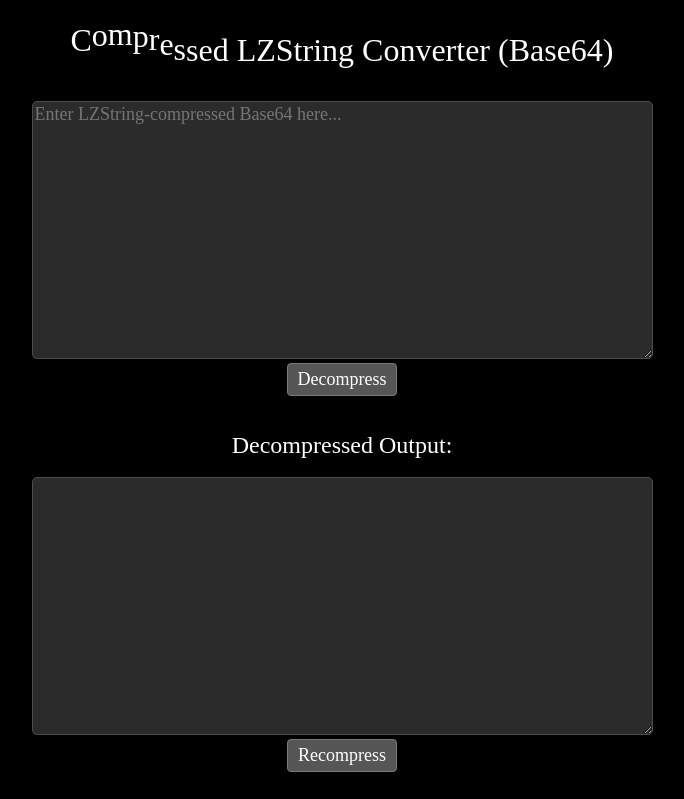
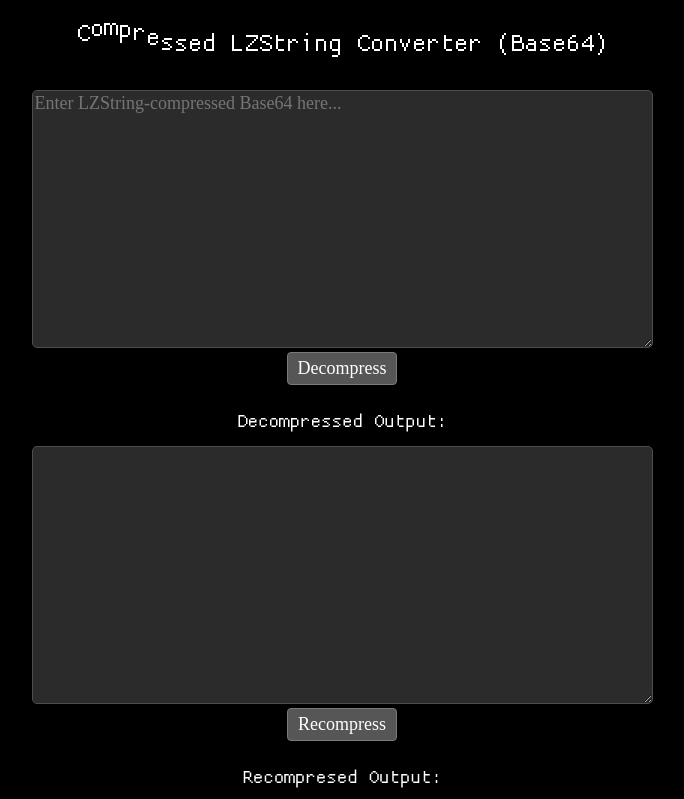
Before and after one commit to Itotallyhavememes/LZStr-Converter, a website: page index.html in a window 1280 px wide. Shown: the top 799 px of the page, without its empty margins (298-982 px from the left). Drawn offline with Linux system fonts and the light colour scheme.

Commit message:
Added ProggyClean font to files

```diff
--- a/Style.css
+++ b/Style.css
@@ -1,9 +1,14 @@
+@font-face {
+    font-family: 'ProggyClean';
+    src: url('fonts/ProggyClean.ttf') format('truetype');
+}
+
 body {
     background-color: black;
 }
 
 :root {
-    font-family: ProggyCleanTT, serif;
+    font-family: ProggyClean, serif;
     color: white;
     text-align: center;
 }
```
Also changed, not shown: fonts/ProggyClean.ttf (added).
